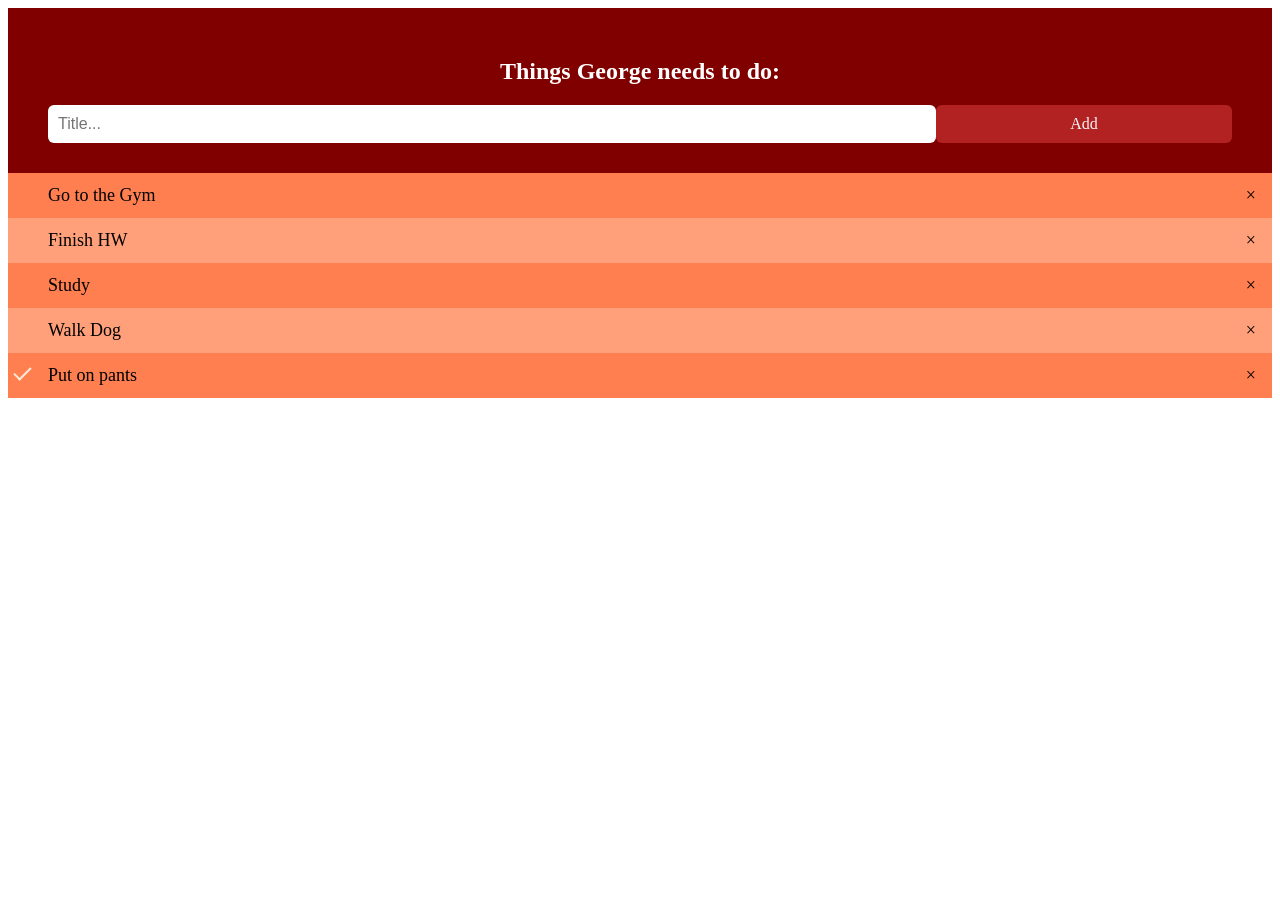
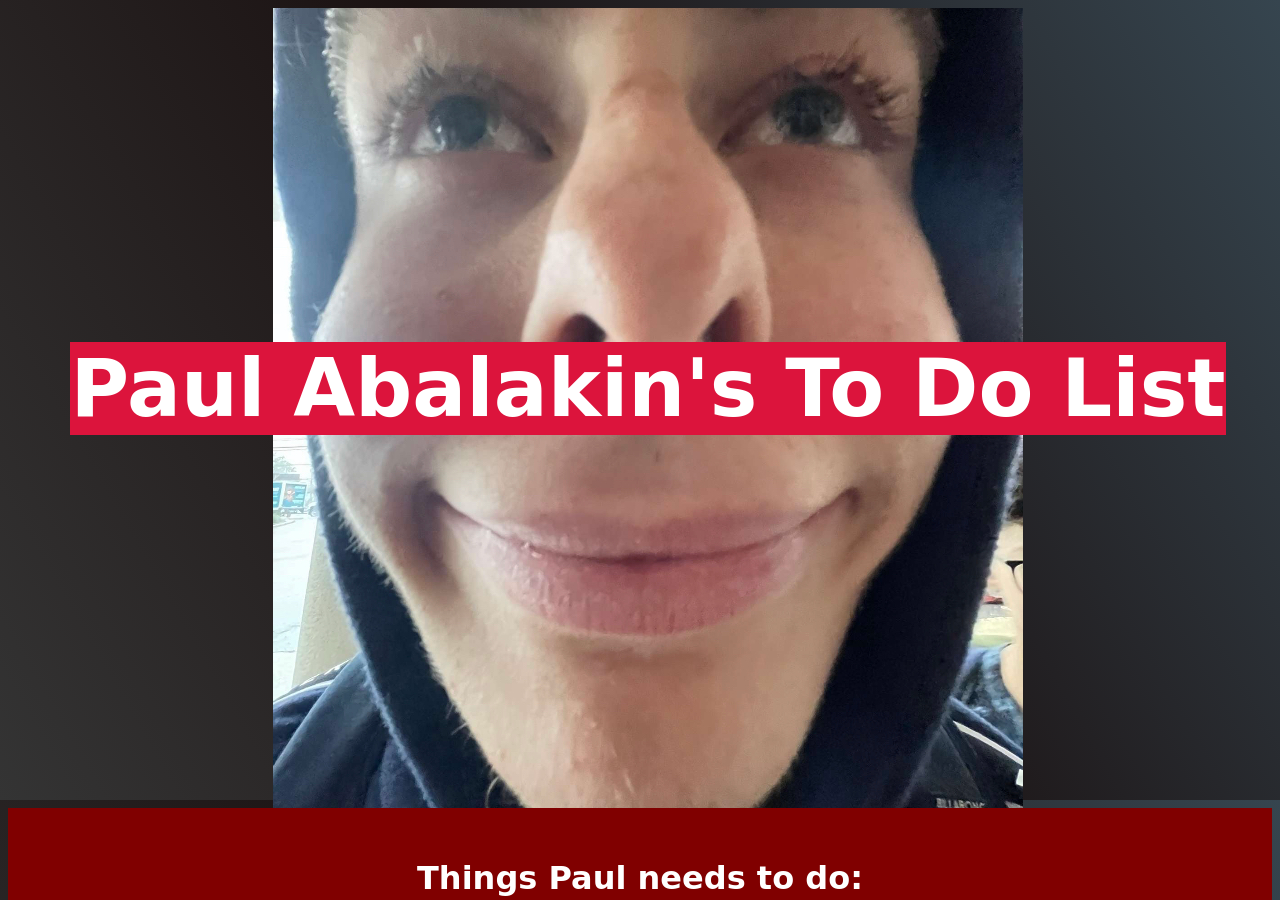
Before and after one commit to PAbalakin/To-Do-list, a plain HTML site: page index.html in a window 1280 px wide. Shown: the top 900 px of the page. Before the commit the page ends 800 px from the top, so only its background shows below. Drawn offline with Linux system fonts and the light colour scheme; a web font is replaced by a local one.

Commit message:
Finished

```diff
--- a/index.html
+++ b/index.html
@@ -5,12 +5,22 @@
     <meta http-equiv="X-UA-Compatible" content="IE=edge">
     <meta name="viewport" content="width=device-width, initial-scale=1.0">
     <link rel="stylesheet" href="style.css">
-    <title>George's To Do List</title>
+  <link rel="preconnect" href="https://fonts.googleapis.com">
+<link rel="preconnect" href="https://fonts.gstatic.com" crossorigin>
+<link href="https://fonts.googleapis.com/css2?family=DynaPuff&display=swap" rel="stylesheet">
+    <title>Paul Abalakin's To Do List</title>
 </head>
 <body>
 
+<section class="hero ">
+		<div class="hero-inner">
+			<h1 class="w-50">Paul Abalakin's To Do List</h1>
+      <a href="Pooliscool.jpg"> </a>
+		</div>
+	</section>
+
 <div id="myDIV" class="header">
-    <h2>Things George needs to do:</h2>
+    <h1>Things Paul needs to do:</h1>
     <input type="text" id="myInput" placeholder="Title...">
     <span onclick="newElement()" class="addBtn">Add</span>
 </div>
--- a/style.css
+++ b/style.css
@@ -1,3 +1,41 @@
+html {
+  height: 100%;
+  width: 100%;
+    background-image: linear-gradient(60deg, 	#343434, 		#1B1212, 	#36454F);
+}
+.hero {
+  /* Sizing */
+  width: 100vw;
+  height: 100vh;
+  display: flex;
+  justify-content: center;
+  align-items: center;
+  text-align: center;
+  color: white;
+  background-image: url('Paol.PNG');
+  background-position: center center;
+  background-repeat: no-repeat;
+  background-attachment: fixed;
+}
+
+.hero h1 {
+  /* Text styles */
+  font-size: 5em;
+  background-color:#DC143C;
+  /* Margins */
+  font-family: 'Sonsie One', cursive;
+
+  margin:0 auto 0.5em auto;
+}
+.hero h2 {
+  /* Text styles */
+  font-size: 2em;
+  background-color:#880808;
+  /* Margins */
+  font-family: 'Carter One', cursive;
+  margin:0 auto 0.5em auto;
+}
+
 *{
     box-sizing: border-box;
 
@@ -13,11 +51,13 @@ ul{
 
 }
 
-
+h1 {
+  font-family: 'DynaPuff', cursive;
+}
 /* Style my List */
 
 ul li {
-
+opacity:75%;
     cursor: pointer;
 
     position: relative;
@@ -39,6 +79,7 @@ ul li {
     -ms-user-select: none;
 
     user-select: none;
+  Color:white;
 
 }
 
@@ -46,9 +87,10 @@ ul li {
 /* Add odd /even colors to list */
 
 ul li:nth-child(odd){
+opacity:75%;
 
-    background:coral
-
+background:coral;
+color:white;
 }
 
 
```
Also changed, not shown: Paol.PNG (added).
